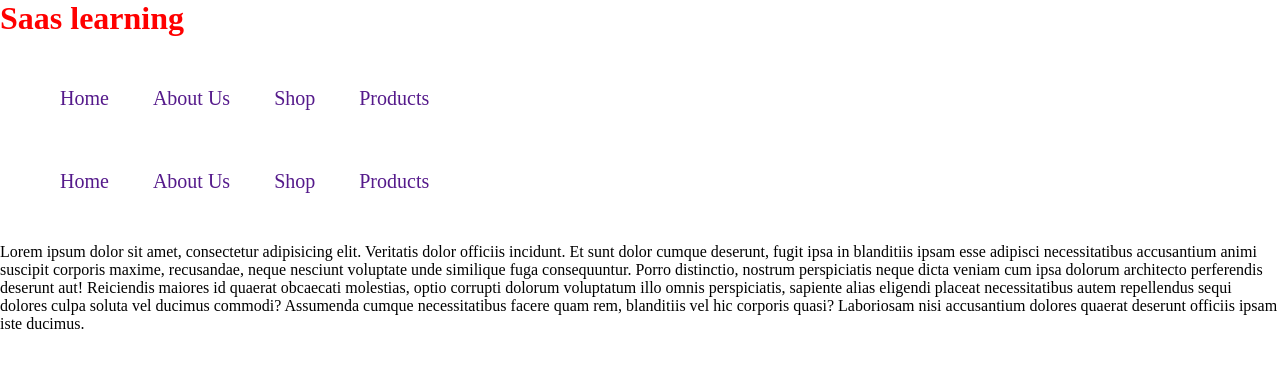
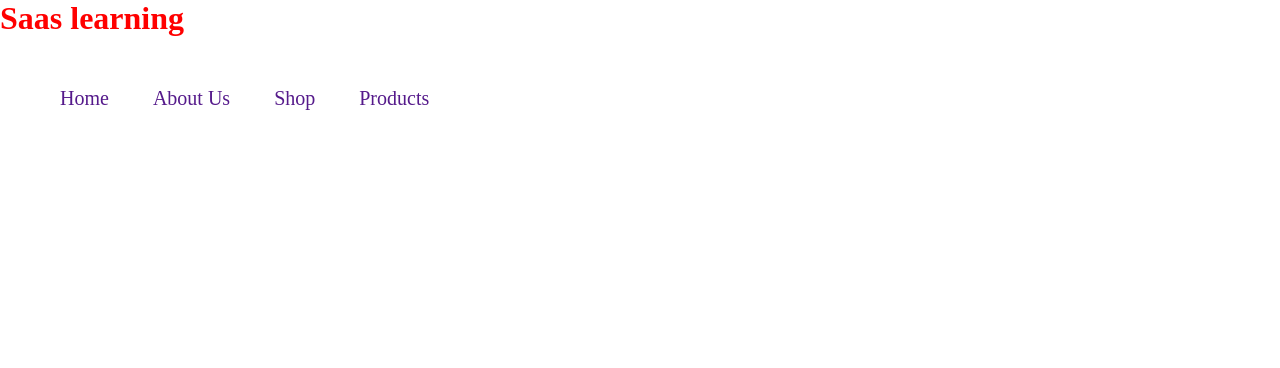
Before and after one commit to salmanSrahman/saas-learning, a plain HTML site: page index.html in a window 1280 px wide. Drawn offline with Linux system fonts and the light colour scheme.

```diff
--- a/index.html
+++ b/index.html
@@ -20,23 +20,6 @@
                   <li><a href="" Contact></a></li>
             </ul>
       </nav>
-      <nav>
-            <ul>
-                  <li><a href="">Home</a></li>
-                  <li><a href="">About Us</a></li>
-                  <li><a href="">Shop</a></li>
-                  <li><a href="">Products</a></li>
-                  <li><a href="" Contact></a></li>
-            </ul>
-      </nav>
-      <p>Lorem ipsum dolor sit amet, consectetur adipisicing elit. Veritatis dolor officiis incidunt. Et sunt dolor
-            cumque deserunt, fugit ipsa in blanditiis ipsam esse adipisci necessitatibus accusantium animi suscipit
-            corporis maxime, recusandae, neque nesciunt voluptate unde similique fuga consequuntur. Porro distinctio,
-            nostrum perspiciatis neque dicta veniam cum ipsa dolorum architecto perferendis deserunt aut! Reiciendis
-            maiores id quaerat obcaecati molestias, optio corrupti dolorum voluptatum illo omnis perspiciatis, sapiente
-            alias eligendi placeat necessitatibus autem repellendus sequi dolores culpa soluta vel ducimus commodi?
-            Assumenda cumque necessitatibus facere quam rem, blanditiis vel hic corporis quasi? Laboriosam nisi
-            accusantium dolores quaerat deserunt officiis ipsam iste ducimus.</p>
 
 </body>
 
```
